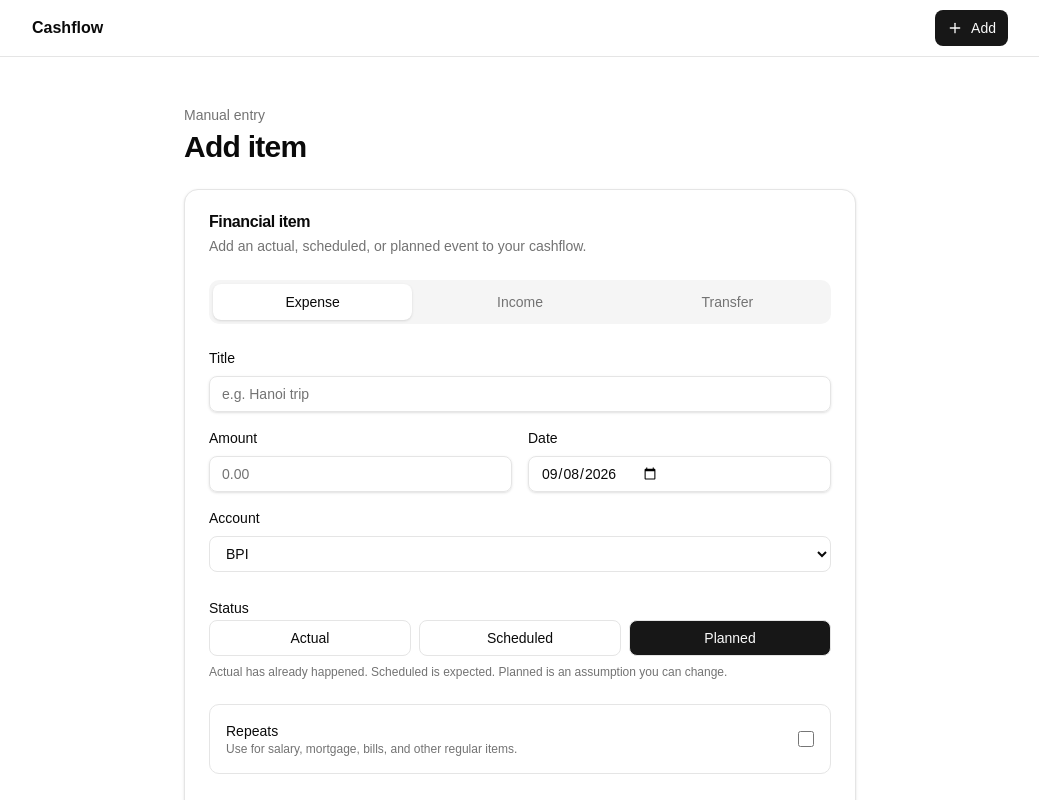
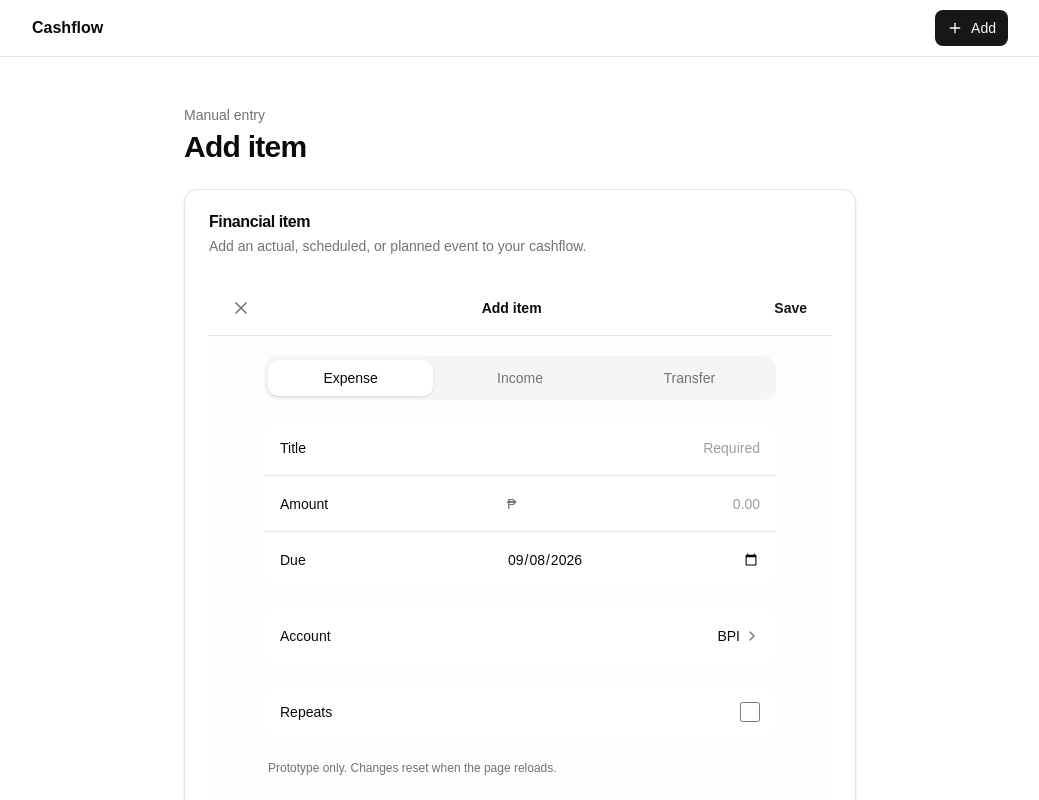
Before and after one commit to stanxaf/cashflow, a Next.js app: page /items/new in a window 1280 px wide. Shown: the top 800 px of the page, without its empty margins (120-1159 px from the left). Built offline with nearby package versions, Linux system fonts and the light colour scheme.

Commit message:
feat: redesign item form for adaptive editor

```diff
--- a/src/components/financial-item-form.tsx
+++ b/src/components/financial-item-form.tsx
@@ -2,69 +2,181 @@
 
 import { useState } from "react";
 import { useRouter } from "next/navigation";
-import { Button } from "@/components/ui/button";
-import { Input } from "@/components/ui/input";
-import { accounts, type EventState, type EventType, type FinancialEvent } from "@/lib/seed-data";
+import { ChevronRight, X } from "lucide-react";
+import { accounts, type EventType, type FinancialEvent } from "@/lib/seed-data";
+import { cn } from "@/lib/utils";
+
+const rowClass = "grid min-h-14 grid-cols-[minmax(0,1fr)_minmax(0,1.2fr)] items-center gap-4 px-4";
+const controlClass = "w-full bg-transparent text-right text-sm outline-none placeholder:text-muted-foreground/70";
+const selectClass = `${controlClass} appearance-none`;
 
 export function FinancialItemForm({ item }: { item?: FinancialEvent }) {
   const router = useRouter();
   const [type, setType] = useState<EventType>(item?.type ?? "expense");
-  const [state, setState] = useState<EventState>(item?.state ?? "planned");
   const [repeat, setRepeat] = useState(Boolean(item?.recurring));
 
-  const fieldClass = "grid gap-2";
-  const selectClass = "h-9 w-full rounded-md border border-input bg-background px-3 text-sm focus-visible:outline-none focus-visible:ring-2 focus-visible:ring-ring";
+  function close() {
+    router.push("/paydays");
+  }
 
   return (
-    <form className="space-y-6" onSubmit={(event) => { event.preventDefault(); router.push("/upcoming"); }}>
-      <div className="grid grid-cols-3 gap-2 rounded-lg bg-muted p-1">
+    <form
+      className="flex h-full min-h-0 flex-col"
+      onSubmit={(event) => {
+        event.preventDefault();
+        router.push("/paydays");
+      }}
+    >
+      <header className="flex h-14 shrink-0 items-center justify-between border-b px-3">
+        <button
+          type="button"
+          onClick={close}
+          className="flex h-10 w-10 items-center justify-center rounded-full text-muted-foreground hover:bg-muted focus-visible:outline-none focus-visible:ring-2 focus-visible:ring-ring"
+          aria-label="Close"
+        >
+          <X className="h-5 w-5" />
+        </button>
+        <p className="text-sm font-semibold">{item ? "Edit item" : "Add item"}</p>
+        <button
+          type="submit"
+          className="h-10 rounded-md px-3 text-sm font-semibold text-primary hover:bg-muted focus-visible:outline-none focus-visible:ring-2 focus-visible:ring-ring"
+        >
+          Save
+        </button>
+      </header>
+
+      <div className="min-h-0 flex-1 overflow-y-auto bg-muted/25 px-4 py-5">
+        <div className="mx-auto w-full max-w-lg space-y-5">
+          <div className="grid grid-cols-3 gap-1 rounded-xl bg-muted p-1">
             {(["expense", "income", "transfer"] as EventType[]).map((value) => (
-          <button type="button" key={value} onClick={() => setType(value)} className={`rounded-md px-3 py-2 text-sm font-medium capitalize ${type === value ? "bg-background shadow-sm" : "text-muted-foreground"}`}>{value}</button>
+              <button
+                type="button"
+                key={value}
+                onClick={() => setType(value)}
+                className={cn(
+                  "rounded-lg px-3 py-2 text-sm font-medium capitalize transition-colors",
+                  type === value ? "bg-background text-foreground shadow-sm" : "text-muted-foreground"
+                )}
+              >
+                {value}
+              </button>
             ))}
           </div>
 
-      <div className="grid gap-4 sm:grid-cols-2">
-        <label className={`${fieldClass} sm:col-span-2`}><span className="text-sm font-medium">Title</span><Input name="title" defaultValue={item?.title} placeholder="e.g. Hanoi trip" required /></label>
-        <label className={fieldClass}><span className="text-sm font-medium">Amount</span><Input name="amount" inputMode="decimal" defaultValue={item ? item.amount / 100 : undefined} placeholder="0.00" required /></label>
-        <label className={fieldClass}><span className="text-sm font-medium">Date</span><Input name="date" type="date" defaultValue={item?.date ?? "2026-09-08"} required /></label>
+          <section className="overflow-hidden rounded-xl bg-background">
+            <label className={cn(rowClass, "border-b border-border/50")}>
+              <span className="text-sm">Title</span>
+              <input
+                name="title"
+                defaultValue={item?.title}
+                placeholder="Required"
+                required
+                className={controlClass}
+              />
+            </label>
+            <label className={cn(rowClass, "border-b border-border/50")}>
+              <span className="text-sm">Amount</span>
+              <div className="flex items-center justify-end gap-1 text-sm">
+                <span className="text-muted-foreground">₱</span>
+                <input
+                  name="amount"
+                  inputMode="decimal"
+                  defaultValue={item ? item.amount / 100 : undefined}
+                  placeholder="0.00"
+                  required
+                  className="min-w-0 flex-1 bg-transparent text-right outline-none placeholder:text-muted-foreground/70"
+                />
+              </div>
+            </label>
+            <label className={rowClass}>
+              <span className="text-sm">{type === "income" ? "Expected" : "Due"}</span>
+              <input
+                name="date"
+                type="date"
+                defaultValue={item?.date ?? "2026-09-08"}
+                required
+                className={controlClass}
+              />
+            </label>
+          </section>
 
+          <section className="overflow-hidden rounded-xl bg-background">
             {type === "transfer" ? (
               <>
-            <label className={fieldClass}><span className="text-sm font-medium">From account</span><select className={selectClass} defaultValue={item?.fromAccountId ?? "bpi"}>{accounts.map((account) => <option key={account.id} value={account.id}>{account.name}</option>)}</select></label>
-            <label className={fieldClass}><span className="text-sm font-medium">To account</span><select className={selectClass} defaultValue={item?.toAccountId ?? "maya"}>{accounts.map((account) => <option key={account.id} value={account.id}>{account.name}</option>)}</select></label>
+                <label className={cn(rowClass, "border-b border-border/50")}>
+                  <span className="text-sm">From</span>
+                  <div className="relative flex items-center justify-end gap-1">
+                    <select className={selectClass} defaultValue={item?.fromAccountId ?? "bpi"}>
+                      {accounts.map((account) => <option key={account.id} value={account.id}>{account.name}</option>)}
+                    </select>
+                    <ChevronRight className="h-4 w-4 shrink-0 text-muted-foreground" />
+                  </div>
+                </label>
+                <label className={rowClass}>
+                  <span className="text-sm">To</span>
+                  <div className="relative flex items-center justify-end gap-1">
+                    <select className={selectClass} defaultValue={item?.toAccountId ?? "maya"}>
+                      {accounts.map((account) => <option key={account.id} value={account.id}>{account.name}</option>)}
+                    </select>
+                    <ChevronRight className="h-4 w-4 shrink-0 text-muted-foreground" />
+                  </div>
+                </label>
               </>
             ) : (
-          <label className={`${fieldClass} sm:col-span-2`}><span className="text-sm font-medium">Account</span><select className={selectClass} defaultValue={item?.accountId ?? "bpi"}>{accounts.map((account) => <option key={account.id} value={account.id}>{account.name}</option>)}</select></label>
+              <label className={rowClass}>
+                <span className="text-sm">Account</span>
+                <div className="relative flex items-center justify-end gap-1">
+                  <select className={selectClass} defaultValue={item?.accountId ?? "bpi"}>
+                    {accounts.map((account) => <option key={account.id} value={account.id}>{account.name}</option>)}
+                  </select>
+                  <ChevronRight className="h-4 w-4 shrink-0 text-muted-foreground" />
+                </div>
+              </label>
             )}
+          </section>
+
+          <section className="overflow-hidden rounded-xl bg-background">
+            <label className={cn(rowClass, repeat && "border-b border-border/50")}>
+              <span className="text-sm">Repeats</span>
+              <span className="flex justify-end">
+                <input
+                  type="checkbox"
+                  checked={repeat}
+                  onChange={(event) => setRepeat(event.target.checked)}
+                  className="h-5 w-5 accent-foreground"
+                />
+              </span>
+            </label>
+            {repeat && (
+              <label className={rowClass}>
+                <span className="text-sm">Frequency</span>
+                <div className="relative flex items-center justify-end gap-1">
+                  <select className={selectClass} defaultValue={item?.recurring ? "monthly" : "monthly"}>
+                    <option value="weekly">Weekly</option>
+                    <option value="twice-monthly">Twice monthly</option>
+                    <option value="monthly">Monthly</option>
+                    <option value="yearly">Yearly</option>
+                  </select>
+                  <ChevronRight className="h-4 w-4 shrink-0 text-muted-foreground" />
                 </div>
+              </label>
+            )}
+          </section>
 
-      <div className="space-y-2">
-        <span className="text-sm font-medium">Status</span>
-        <div className="grid grid-cols-3 gap-2">
-          {(["actual", "scheduled", "planned"] as EventState[]).map((value) => (
-            <button type="button" key={value} onClick={() => setState(value)} className={`h-9 rounded-md border px-3 text-sm capitalize ${state === value ? "bg-primary text-primary-foreground" : "bg-background"}`}>{value}</button>
-          ))}
+          {item && (
+            <button
+              type="button"
+              className="w-full rounded-xl bg-background px-4 py-3.5 text-left text-sm font-medium text-destructive"
+            >
+              Delete item
+            </button>
+          )}
+
+          <p className="px-1 text-xs text-muted-foreground">
+            Prototype only. Changes reset when the page reloads.
+          </p>
         </div>
-        <p className="text-xs text-muted-foreground">Actual has already happened. Scheduled is expected. Planned is an assumption you can change.</p>
       </div>
-
-      <label className="flex items-center justify-between gap-4 rounded-lg border p-4">
-        <span><span className="block text-sm font-medium">Repeats</span><span className="block text-xs text-muted-foreground">Use for salary, mortgage, bills, and other regular items.</span></span>
-        <input type="checkbox" checked={repeat} onChange={(event) => setRepeat(event.target.checked)} className="h-4 w-4" />
-      </label>
-
-      {repeat && <label className={fieldClass}><span className="text-sm font-medium">Frequency</span><select className={selectClass} defaultValue={item?.recurring ? "monthly" : "monthly"}><option value="weekly">Weekly</option><option value="monthly">Monthly</option><option value="yearly">Yearly</option></select></label>}
-
-      <div className="grid gap-4 sm:grid-cols-2">
-        <label className={fieldClass}><span className="text-sm font-medium">Category <span className="text-muted-foreground">optional</span></span><Input name="category" placeholder="Travel" /></label>
-        <label className={fieldClass}><span className="text-sm font-medium">Notes <span className="text-muted-foreground">optional</span></span><Input name="notes" placeholder="Add a note" /></label>
-      </div>
-
-      <div className="flex justify-end gap-2 border-t pt-4">
-        <Button type="button" variant="outline" onClick={() => router.back()}>Cancel</Button>
-        <Button type="submit">{item ? "Save changes" : "Add item"}</Button>
-      </div>
-      <p className="text-center text-xs text-muted-foreground">Prototype only — this form does not persist changes yet.</p>
     </form>
   );
 }
```
Lines whose indentation alone changed are shown as unchanged.
